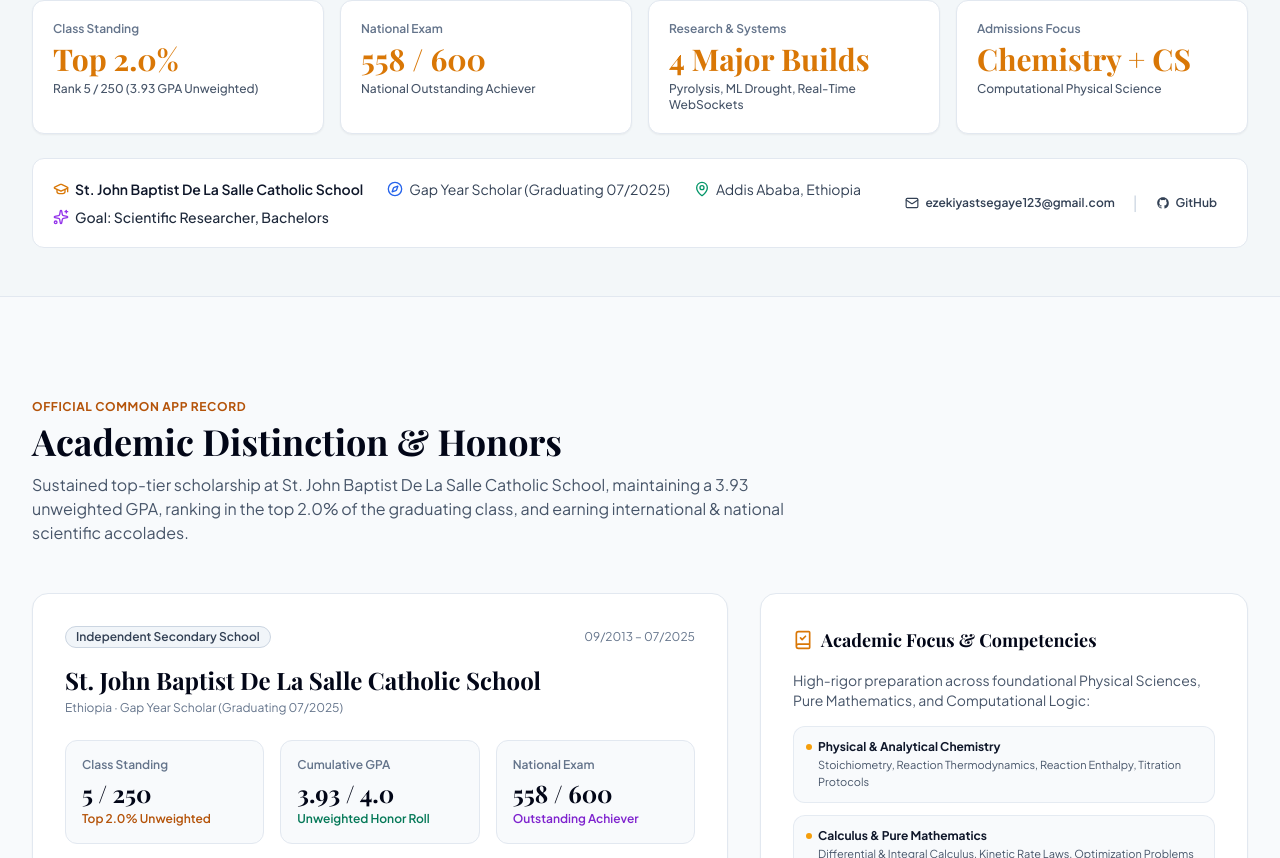
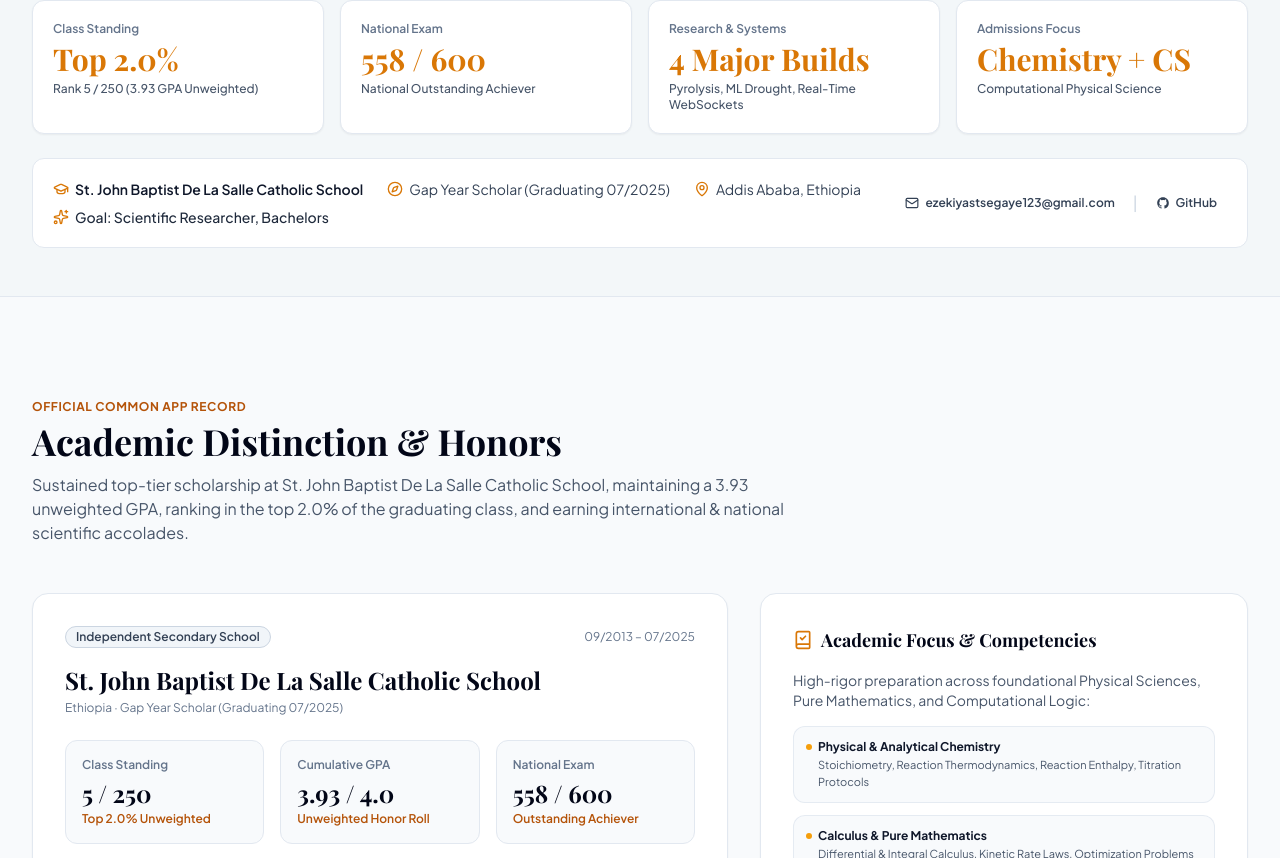
Before and after one commit to ezekiyastsegaye123-cmyk/Portfolio, a React (Vite) app: page / in a window 1280 px wide. Shown: the part 962-1820 px from the top of the page. Built offline with nearby package versions, Linux system fonts and the light colour scheme; a web font is replaced by a local one.

Commit message:
fix(design): harmonize accent color across candidate metrics and summary

```diff
--- a/src/components/AcademicsSection.tsx
+++ b/src/components/AcademicsSection.tsx
@@ -71,7 +71,7 @@ export const AcademicsSection: React.FC = () => {
                   <div className="text-2xl font-serif font-bold text-academic-950 dark:text-white mt-1">
                     {education.gpa} / {education.gpaScale}
                   </div>
-                  <span className="text-xs font-semibold text-emerald-700 dark:text-emerald-400 mt-0.5 block">
+                  <span className="text-xs font-semibold text-amber-700 dark:text-amber-400 mt-0.5 block">
                     Unweighted Honor Roll
                   </span>
                 </div>
@@ -84,7 +84,7 @@ export const AcademicsSection: React.FC = () => {
                   <div className="text-2xl font-serif font-bold text-academic-950 dark:text-white mt-1">
                     558 / 600
                   </div>
-                  <span className="text-xs font-semibold text-purple-700 dark:text-purple-400 mt-0.5 block">
+                  <span className="text-xs font-semibold text-amber-700 dark:text-amber-400 mt-0.5 block">
                     Outstanding Achiever
                   </span>
                 </div>
--- a/src/components/AdmissionsOverview.tsx
+++ b/src/components/AdmissionsOverview.tsx
@@ -53,15 +53,15 @@ export const AdmissionsOverview: React.FC = () => {
               <span className="font-semibold text-academic-900 dark:text-white">{education.institution}</span>
             </div>
             <div className="flex items-center gap-1.5">
-              <Compass className="w-4 h-4 text-blue-600 dark:text-blue-400" />
+              <Compass className="w-4 h-4 text-amber-600 dark:text-amber-400" />
               <span>{education.status}</span>
             </div>
             <div className="flex items-center gap-1.5">
-              <MapPin className="w-4 h-4 text-emerald-600 dark:text-emerald-400" />
+              <MapPin className="w-4 h-4 text-amber-600 dark:text-amber-400" />
               <span>{personal.location}</span>
             </div>
             <div className="flex items-center gap-1.5">
-              <Sparkles className="w-4 h-4 text-purple-600 dark:text-purple-400" />
+              <Sparkles className="w-4 h-4 text-amber-600 dark:text-amber-400" />
               <span className="font-medium text-academic-800 dark:text-academic-200">Goal: {personal.futurePlan}</span>
             </div>
           </div>
```
